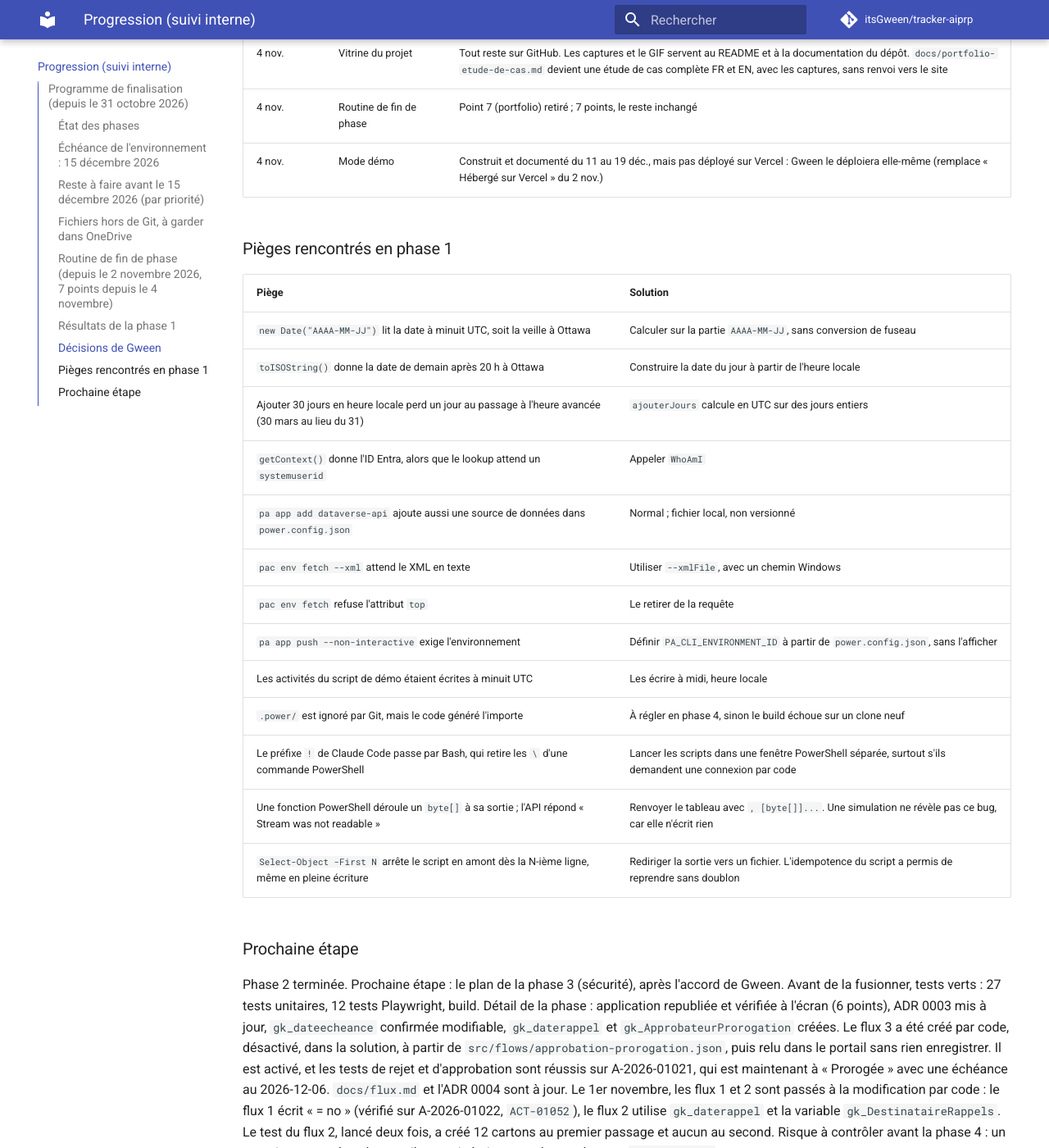
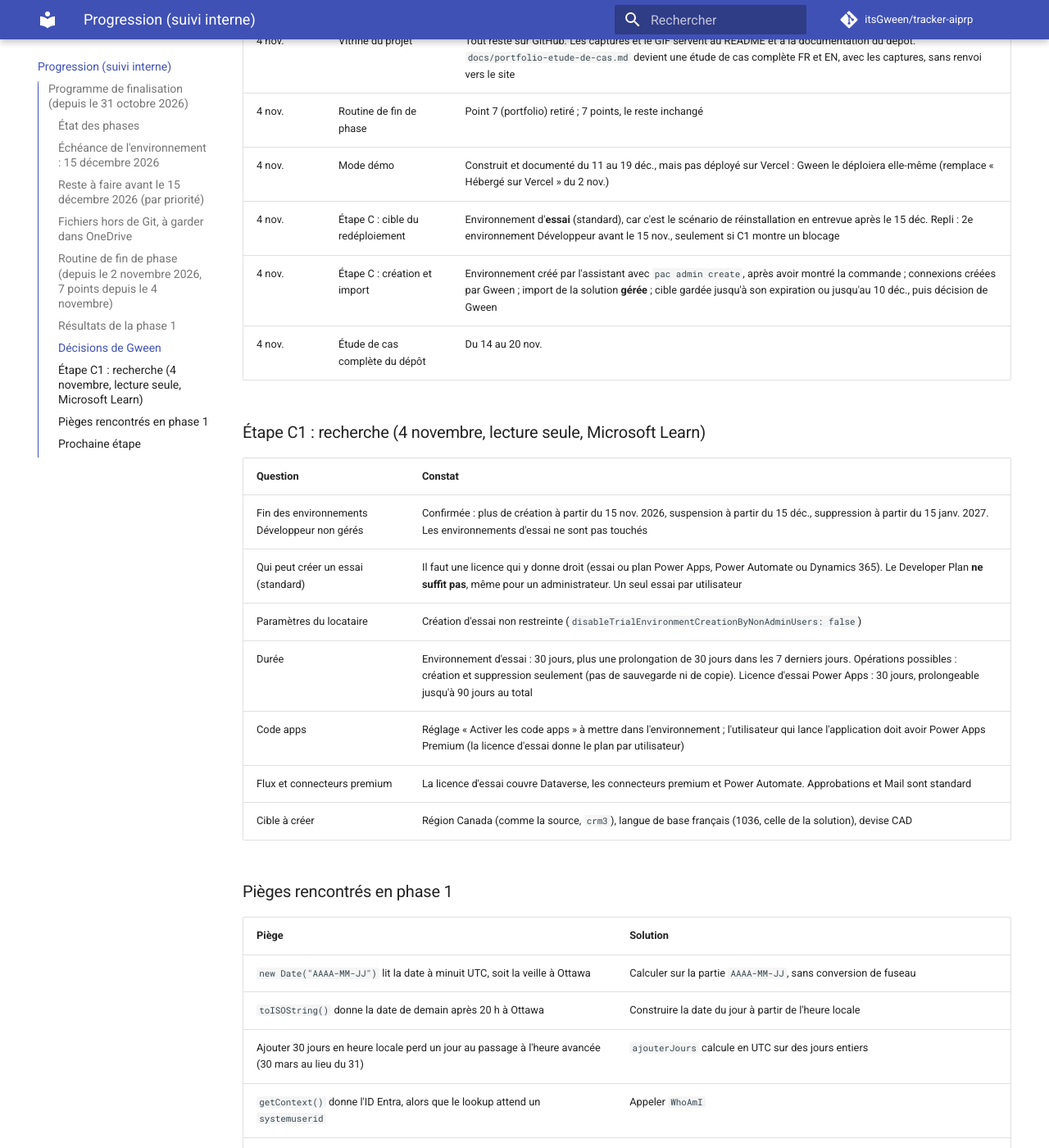
Before and after one commit to itsGween/tracker-aiprp, an MkDocs documentation site: the page built from docs/progression.md, in a window 1280 px wide and 1400 px high, scrolled down 5868 px. Shown: the whole window at 82% size. Built offline with MkDocs 1.6.1 and Material for MkDocs 9.7.7, drawn with Linux system fonts in a browser that asks for light colours; comment, search, counter and statistics services are not loaded; some of the changed text lies outside the part shown.

Commit message:
docs(progression): resultats de la recherche C1 et decisions de l'etape C
Co-Authored-By: Claude Opus 5.5 <noreply@anthropic.com>

```diff
--- a/docs/progression.md
+++ b/docs/progression.md
@@ -64,8 +64,10 @@ calendrier de l'étape 5.
   `feat/suivi-aiprp-etude-de-cas` de `itsGween/portfolio`, jamais fusionnée) a été retiré : branche
   supprimée sur GitHub et en local, clone `Desktop\portfolio` supprimé, enregistrements GitHub des
   deux aperçus supprimés. gweenkangah.pro est resté sur `bcadc6a`, avec l'ancienne carte. Le README
-  du profil GitHub n'a pas été touché. Reste à faire par Gween : supprimer les deux déploiements
-  d'aperçu dans le tableau de bord Vercel (connexion requise).
+  du profil GitHub n'a pas été touché. Les deux déploiements d'aperçu Vercel sont à supprimer par
+  Gween (connexion requise) ; le 4 nov., ils répondaient encore (302 vers la connexion Vercel).
+  Copie du texte de l'étude de cas (`case-studies.ts.txt`) dans le OneDrive de Gween
+  (`Sauvegardes\SuiviAIPRP`).
 - [ ] **À planifier** — `docs/portfolio-etude-de-cas.md` devient une étude de cas complète dans le
   dépôt, en français et en anglais, avec les captures de `docs/images/`, sans renvoi vers le site.
   Le texte préparé pour le portfolio (problème, rôle, solution, défis, résultats) sert de base.
@@ -190,6 +192,21 @@ Correction des données appliquée par `scripts/Repair-DonneesDemo.ps1` et relue
 | 4 nov. | Vitrine du projet | Tout reste sur GitHub. Les captures et le GIF servent au README et à la documentation du dépôt. `docs/portfolio-etude-de-cas.md` devient une étude de cas complète FR et EN, avec les captures, sans renvoi vers le site |
 | 4 nov. | Routine de fin de phase | Point 7 (portfolio) retiré ; 7 points, le reste inchangé |
 | 4 nov. | Mode démo | Construit et documenté du 11 au 19 déc., mais pas déployé sur Vercel : Gween le déploiera elle-même (remplace « Hébergé sur Vercel » du 2 nov.) |
+| 4 nov. | Étape C : cible du redéploiement | Environnement d'**essai** (standard), car c'est le scénario de réinstallation en entrevue après le 15 déc. Repli : 2e environnement Développeur avant le 15 nov., seulement si C1 montre un blocage |
+| 4 nov. | Étape C : création et import | Environnement créé par l'assistant avec `pac admin create`, après avoir montré la commande ; connexions créées par Gween ; import de la solution **gérée** ; cible gardée jusqu'à son expiration ou jusqu'au 10 déc., puis décision de Gween |
+| 4 nov. | Étude de cas complète du dépôt | Du 14 au 20 nov. |
+
+### Étape C1 : recherche (4 novembre, lecture seule, Microsoft Learn)
+
+| Question | Constat |
+|---|---|
+| Fin des environnements Développeur non gérés | Confirmée : plus de création à partir du 15 nov. 2026, suspension à partir du 15 déc., suppression à partir du 15 janv. 2027. Les environnements d'essai ne sont pas touchés |
+| Qui peut créer un essai (standard) | Il faut une licence qui y donne droit (essai ou plan Power Apps, Power Automate ou Dynamics 365). Le Developer Plan **ne suffit pas**, même pour un administrateur. Un seul essai par utilisateur |
+| Paramètres du locataire | Création d'essai non restreinte (`disableTrialEnvironmentCreationByNonAdminUsers: false`) |
+| Durée | Environnement d'essai : 30 jours, plus une prolongation de 30 jours dans les 7 derniers jours. Opérations possibles : création et suppression seulement (pas de sauvegarde ni de copie). Licence d'essai Power Apps : 30 jours, prolongeable jusqu'à 90 jours au total |
+| Code apps | Réglage « Activer les code apps » à mettre dans l'environnement ; l'utilisateur qui lance l'application doit avoir Power Apps Premium (la licence d'essai donne le plan par utilisateur) |
+| Flux et connecteurs premium | La licence d'essai couvre Dataverse, les connecteurs premium et Power Automate. Approbations et Mail sont standard |
+| Cible à créer | Région Canada (comme la source, `crm3`), langue de base français (1036, celle de la solution), devise CAD |
 
 ### Pièges rencontrés en phase 1
 
```
